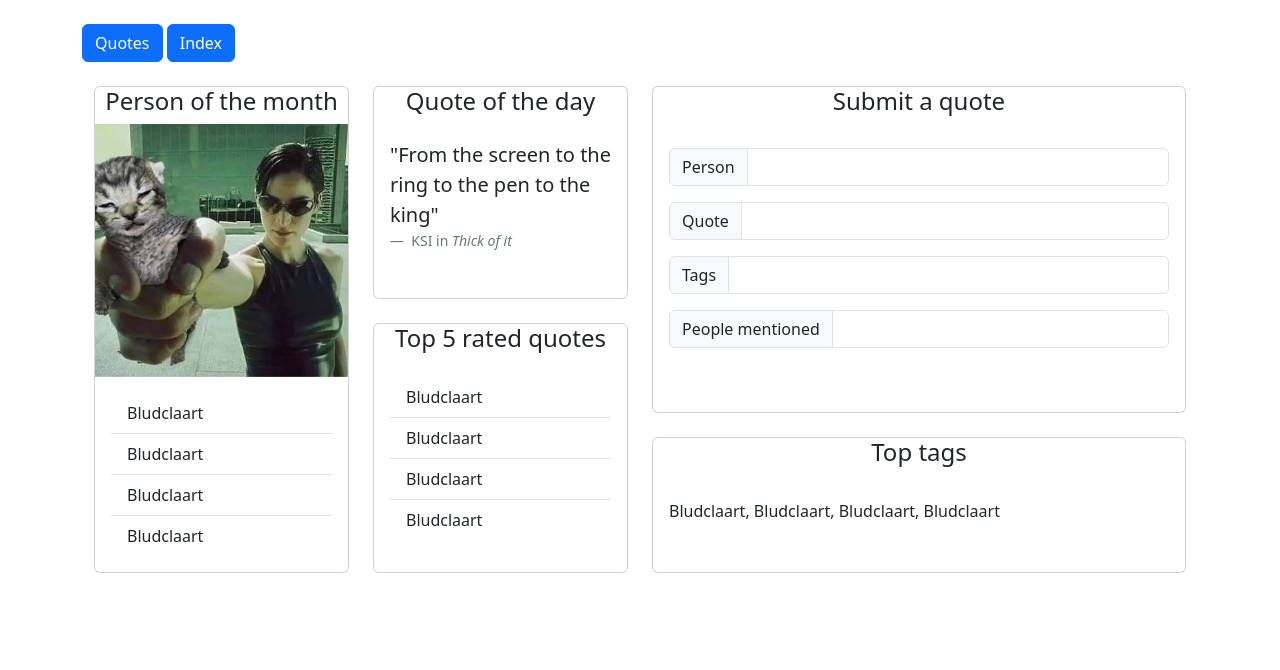
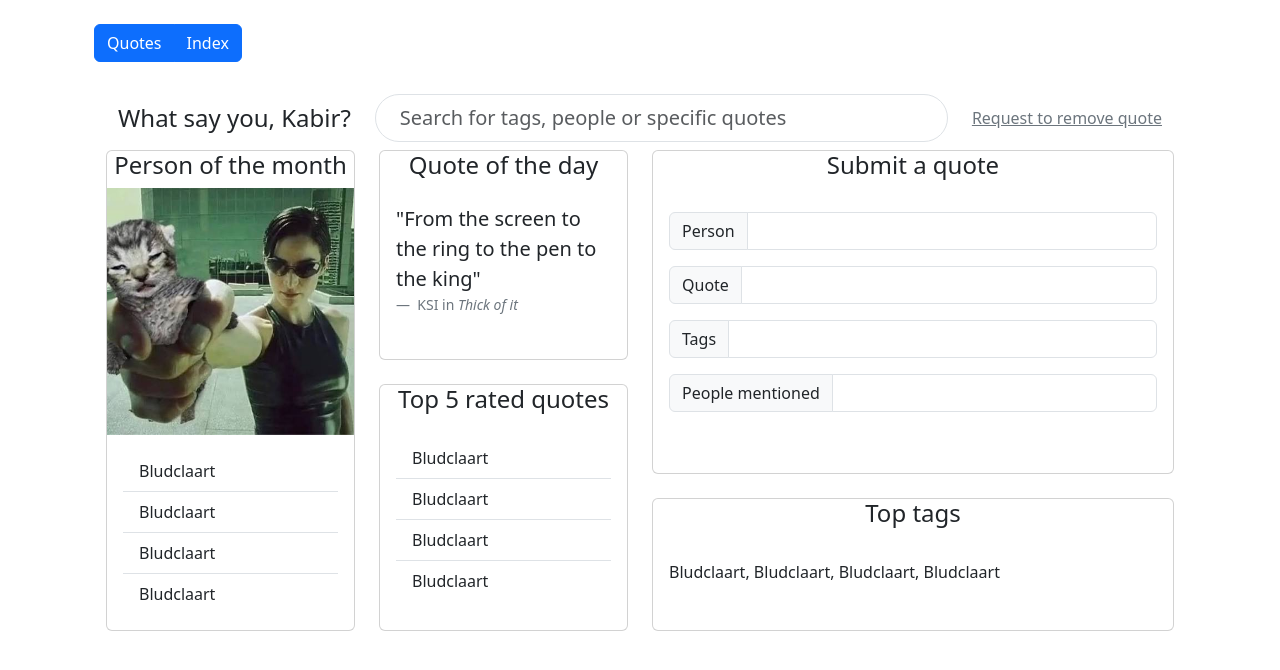
Before and after one commit to ThatCrazyTechMan/NEA-Quotebook, a FastAPI app: page /home in a window 1280 px wide. Shown: the top 670 px of the page. Run offline with FastAPI, Linux system fonts and the light colour scheme.

Commit message:
Added top toolbar

```diff
--- a/templates/home.html
+++ b/templates/home.html
@@ -12,11 +12,32 @@
     <script src="https://cdn.jsdelivr.net/npm/bootstrap@5.3.8/dist/js/bootstrap.bundle.min.js"
             integrity="sha384-FKyoEForCGlyvwx9Hj09JcYn3nv7wiPVlz7YYwJrWVcXK/BmnVDxM+D2scQbITxI"
             crossorigin="anonymous"></script>
-    <!-- Start of template -->
-    <a class="btn btn-primary" href="http://localhost:8000/quotes" role="button">Quotes</a>
-    <a class="btn btn-primary" href="http://localhost:8000/" role="button">Index</a>
-
-    <div class="container py-4">
+    <div class="container">
+        <div class="col-md-2">
+            <div class="btn-group">
+                <a href="http://localhost:8000/quotes" class="btn btn-primary">Quotes</a>
+                <a href="http://localhost:8000/" class="btn btn-primary">Index</a>
+            </div>
+        </div>
+        <!-- Start of template -->
+        <div class="container py-4">
+            <!-- Starting Top bar row -->
+            <div class="container py-2">
+                <div class="row g-4 align-items-center">
+                    <div class="col-md-auto">
+                        <h4 class="mb-0">What say you, Kabir?</h4>
+                    </div>
+                    <div class="col-md">
+                        <input type="text" class="form-control form-control-lg rounded-pill px-4"
+                               placeholder="Search for tags, people or specific quotes"
+                               aria-label="Search for tags, people or specific quotes">
+                    </div>
+                    <div class="col-md-auto">
+                        <a href="#" class="link-secondary">Request to remove quote</a>
+                    </div>
+                </div>
+            </div>
+            <!-- Ending Top bar row -->
         <!-- Entering row -->
         <div class="row g-4">
             <!-- Start of div 1 -->
```
